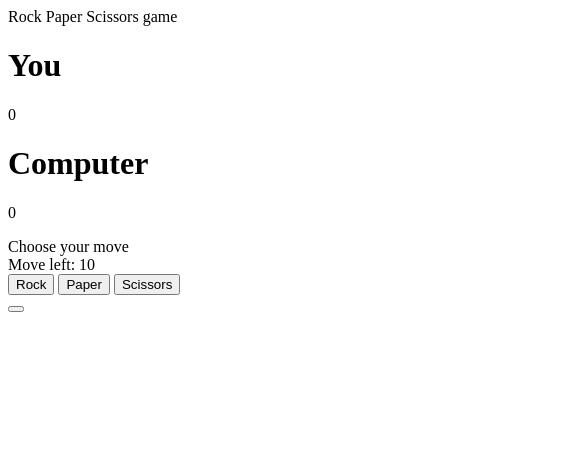
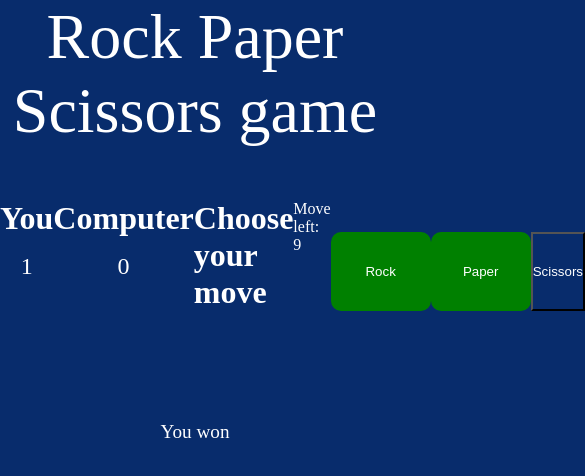
Before and after one commit to cocomelonjuice/RockPaperScissors-Odin, a plain HTML site: page index.html in a window 390 px wide. Both pictures are taken after a click on the button "Rock". Shown: the whole page, 585 px wide, since content can reach past the window. Drawn offline with Linux system fonts and the light colour scheme.

Commit message:
update 26/08/2023

```diff
--- a/index.html
+++ b/index.html
@@ -9,7 +9,7 @@
 <body>
 
 <!--Wrap cả layout, content-->
-<div class="appwrapper">
+<div class="game">
 
     <!--title-->
     <div class="title">Rock Paper Scissors game</div>
@@ -50,7 +50,6 @@
 
 </div>
 
-
+<script src="/script.js"></script>
 </body>
-<script src="/script.js"></script>
 </html>
--- a/script.js
+++ b/script.js
@@ -1,26 +1,126 @@
 
-function game(/*playerscore, computerscore, moves*/) {
+const game = ()=> {
     let playerscore = 0;
     let computerscore = 0;
     let moves = 0;
 
-    function playGame (){
+const playGame = () =>{
         const rockBtn = document.querySelector ('.rock');
         const paperBtn = document.querySelector ('.paper');
         const scissorsBtn = document.querySelector ('.scissors');
-        const playerOptions = [rockBtn,paperBtn,scissorsBtn];
-        const computerOptions = ['rock','papers','scissors'];
+        const playeroptions = [rockBtn,paperBtn,scissorsBtn];
+        const computeroptions = ['rock','papers','scissors'];
 
-        playerOptions.forEach (option => {
-            option
+        playeroptions.forEach (option => {
+            option.addEventListener ('click', function (){
+                const movesleft = document.querySelector ('.movesleft');
+                moves++;
+                movesleft.innerText = `Move left: ${10 - moves}`;
+
+                const choicenumber = Math.floor(Math.random()*3);
+                const computerchoice = computeroptions[choicenumber];
+
+                winner(this.innerText, computerchoice);
+
+                if (moves == 10){
+                    gameOver(playeroptions, movesleft);
+                }
+            })
         })
-
 
     }
 
+    const winner = (player,computer) => {
+        const result = document.querySelector('.result');
+        const playerScoreBoard = document.querySelector('.p-count');
+        const computerScoreBoard = document.querySelector('.c-count');
+        player = player.toLowerCase();
+        computer = computer.toLowerCase ();
 
+        if (player === computer){
+            result.textContent = 'Draw';
+        }
 
+        else if (player == 'rock'){
+            if (computer == 'scissors'){
+                result.textContent = 'You won';
+                playerscore++;
+                playerScoreBoard.textContent = playerscore;
+            }
+            else{
+                result.textContent = 'You lost';
+                computerscore++
+                computerScoreBoard.textContent = computerscore;
+            }
+        }
+
+        else if (player == 'paper'){
+            if (computer == 'rock'){
+                result.textContent = 'You won';
+                playerscore++;
+                playerScoreBoard.textContent = playerscore;
+            }
+            else{
+                result.textContent = 'You lost';
+                computerscore++
+                computerScoreBoard.textContent = computerscore;
+            }
+        }
+
+        else if (player == 'scissors'){
+            if (computer == 'paper'){
+                result.textContent = 'You won';
+                playerscore++;
+                playerScoreBoard.textContent = playerscore;
+            }
+            else{
+                result.textContent = 'You lost';
+                computerscore++
+                computerScoreBoard.textContent = computerscore;
+            }
+        }
+    }
+
+    const gameOver = (playeroptions, movesleft) => {
+
+        const choosemove = document.querySelector ('.move');
+        const result = document.querySelector ('.result');
+        const reloadBtn = documetn.querySelector ('.reload');
+
+        playeroptions.forEach (option => {
+            option.style.display = 'none';
+        })
+
+        choosemove.innerText = 'Game over!';
+        movesleft.style.display = 'none';
+
+        if (playerscore >  computerscore){
+            result.style.fontSize = '2rem';
+            result.innerText = 'You won the game';
+            result.style.color='green';
+        }
+        else if (playerscore <  computerscore){
+            result.style.fontSize = '2rem';
+            result.innerText = 'You lost the game';
+            result.style.color='red';
+        }
+        else {
+            result.style.fontSize = '2rem';s
+            result.innerText = 'Draw';
+            result.style.color='gray';
+        }
+
+        reloadBtn.innerText = 'Restart';
+        reloadBtn.style.display='flex';
+        reloadBtn.addEventListener('click', ()=>{
+            window.location.reload();
+        })
+    }
+
+    playGame ();
 }
+
+game();
 
 
 
--- a/style.css
+++ b/style.css
@@ -0,0 +1,101 @@
+/* styles.css */
+/* universal selector - Applies to whole document */
+*{
+	padding: 0;
+	margin: 0;
+	box-sizing: border-box;
+	background: #082c6c;
+	color: #fff;
+}
+/* To center everything in game */
+.game{
+	display: flex;
+	flex-direction: column;
+	height: 100vh;
+	width: 100vw;
+	justify-content: center;
+	align-items: center;
+}
+
+/* Title of the game */
+.title{
+	position: absolute;
+	top: 0;
+	font-size: 4rem;
+	z-index: 2;
+}
+
+/* Score Board */
+.score{
+	display: flex;
+	width: 30vw;
+	justify-content: space-evenly;
+	position: absolute;
+	top: 70px;
+	z-index: 1;
+}
+
+/* Score */
+.p-count,.c-count{
+	text-align: center;
+	font-size: 1.5rem;
+	margin-top: 1rem;
+}
+
+/* displaying three buttons in one line */
+.options{
+	display: flex;
+	width: 50vw;
+	justify-content: space-evenly;
+	margin-top: 2rem;
+}
+
+/* Styling on all three buttons */
+.rock, .paper, .scissor{
+	padding: 0.8rem;
+	width: 100px;
+	border-radius: 10px;
+	background: green;
+	outline: none;
+	border-color: green;
+	border: none;
+	cursor: pointer;
+}
+
+.move{
+	font-size: 2rem;
+	font-weight: bold;
+}
+
+/* Reload button style */
+.reload {
+	display: none;
+	margin-top: 2rem;
+	padding: 1rem;
+	background: green;
+	outline: none;
+	border: none;
+	border-radius: 10px;
+	cursor: pointer;
+}
+
+.result{
+	margin-top: 20px;
+	font-size: 1.2rem;
+}
+
+/* Responsive Design */
+@media screen and (max-width: 612px)
+{
+	.title{
+		text-align: center;
+	}
+	.score{
+		position: absolute;
+		top: 200px;
+		width: 100vw;
+	}
+	.options{
+		width: 100vw;
+	}
+}
```
